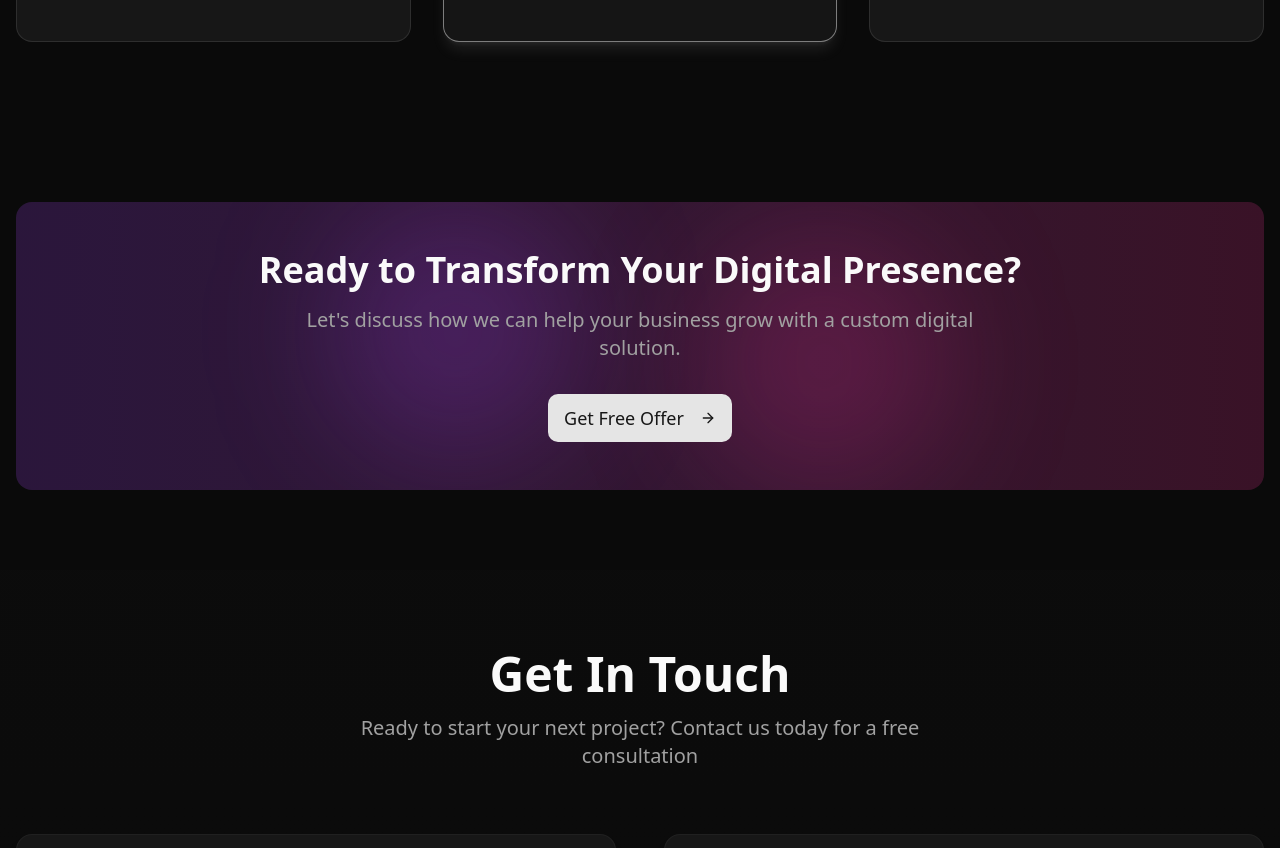
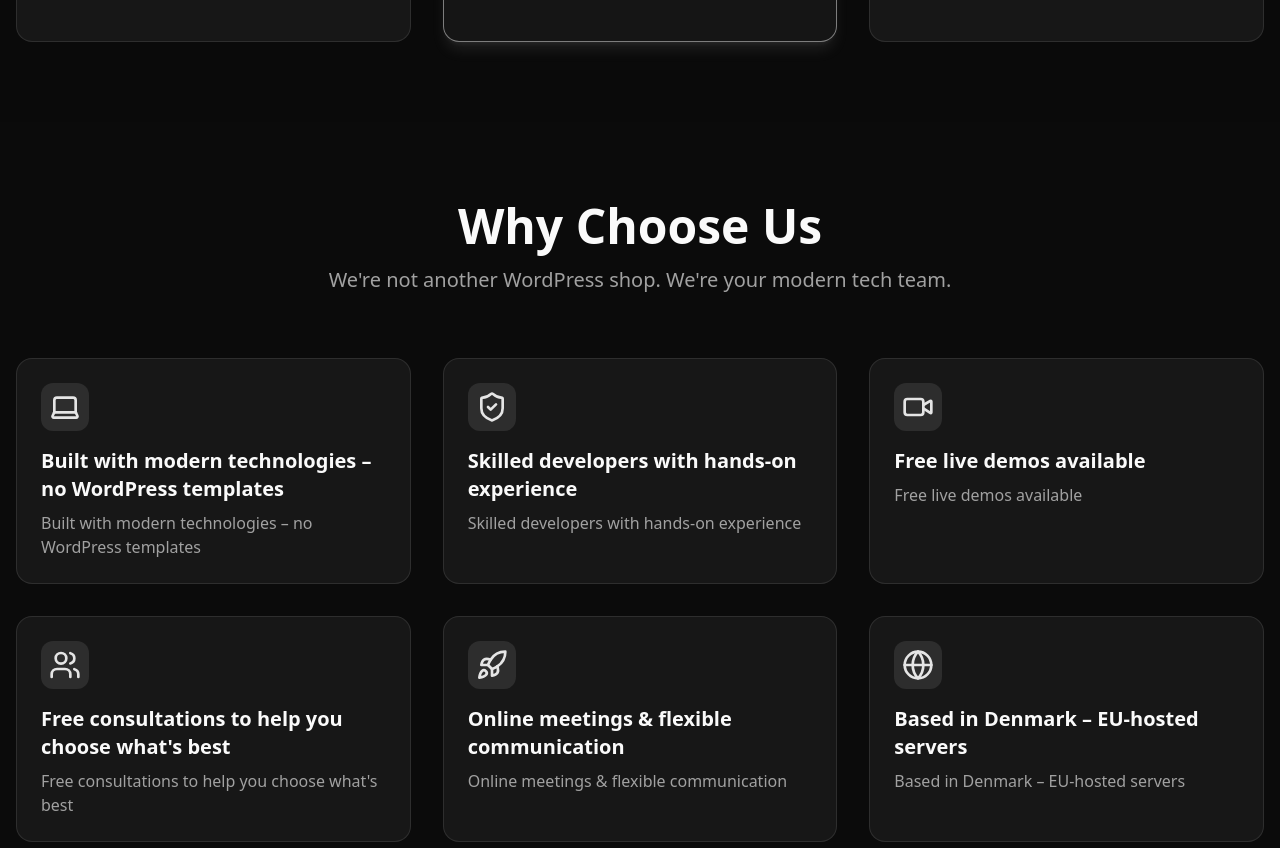
Before and after one commit to Abdulhamidsa/norpus, a Next.js app: page / in a window 1280 px wide. Shown: the part 2780-3628 px from the top of the page. Built offline with nearby package versions, Linux system fonts and the light colour scheme.

Commit message:
refactor: rearrange sections in Home component for improved layout

```diff
--- a/src/app/page.tsx
+++ b/src/app/page.tsx
@@ -103,12 +103,12 @@ export default function Home() {
       {/* Pricing Section */}
       <Pricing ref={pricingRef} enterLink={enterLink} leaveLink={leaveLink} enterButton={enterButton} />
       {/* CTA Section */}
-      <Cta enterButton={enterButton} leaveLink={leaveLink} ref={contactRef} enterLink={enterLink} />
+      <WhyUs ref={whyUsRef} enterLink={enterLink} leaveLink={leaveLink} />
+      <Cta enterButton={enterButton} leaveLink={leaveLink} ref={contactRef} />
       {/* Contact Section */}
       <Contact ref={contactRef} enterButton={enterButton} leaveLink={leaveLink} />
 
       {/* Footer */}
-      <WhyUs ref={whyUsRef} enterLink={enterLink} leaveLink={leaveLink} />
       <Footer />
     </div>
   );
```
